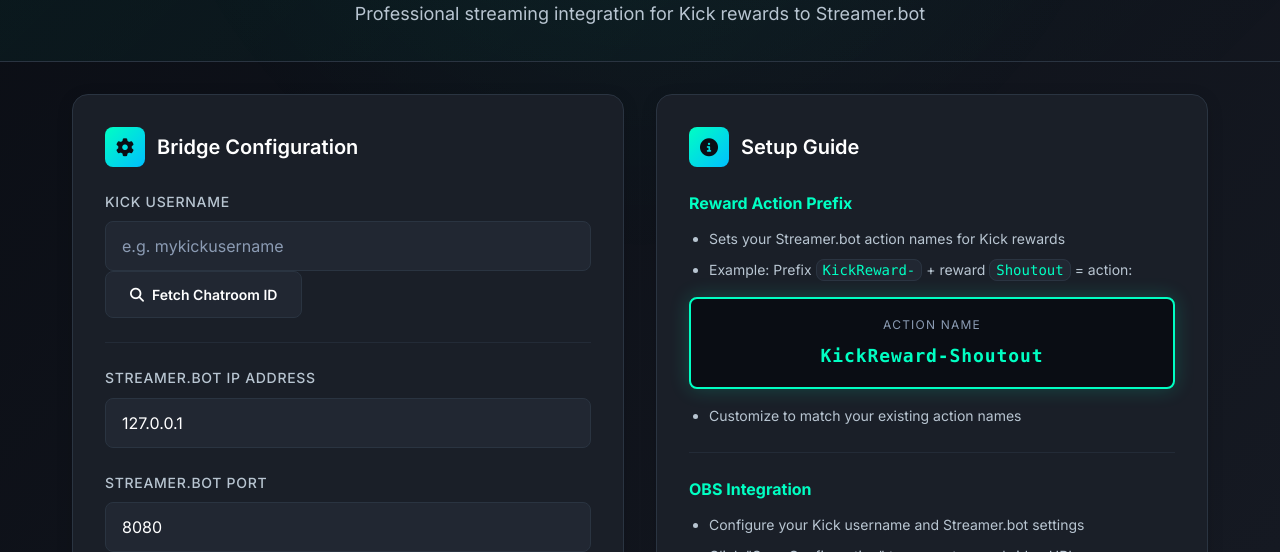
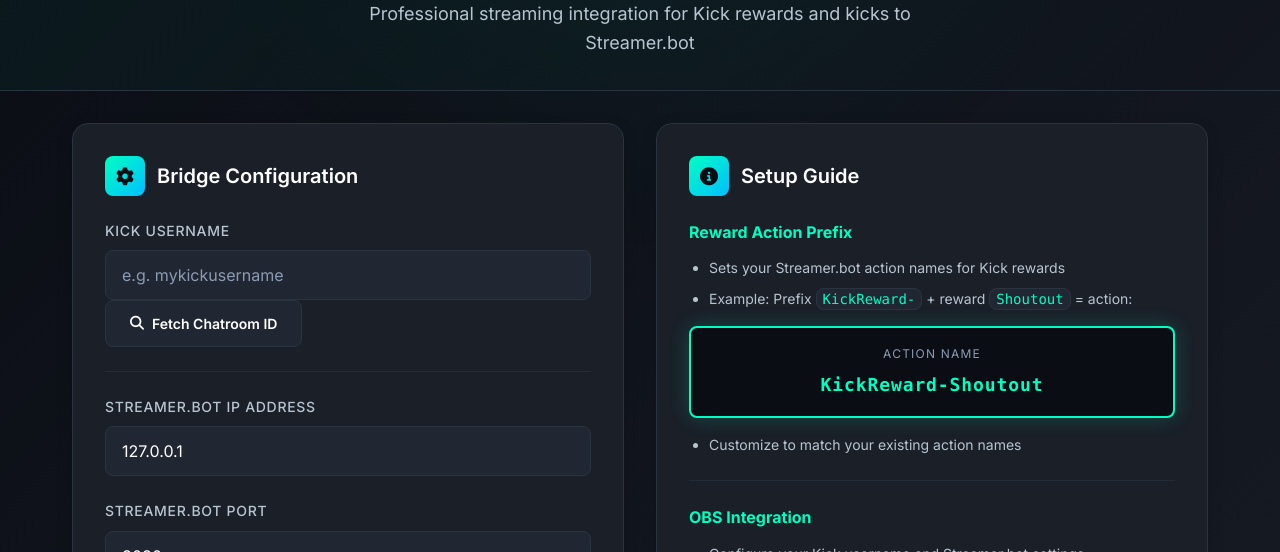
Before and after one commit to id3adeye/bridge, a plain HTML site: page settings.html in a window 1280 px wide. Shown: the part 248-800 px from the top of the page. Drawn offline with Linux system fonts and the light colour scheme.

Commit message:
Add files via upload

```diff
--- a/settings.html
+++ b/settings.html
@@ -451,7 +451,7 @@
                 <div class="brand-text">ICHRISIRL</div>
             </div>
             <h1 class="main-title">Kick Bridge<br>Settings Dashboard</h1>
-            <p class="subtitle">Professional streaming integration for Kick rewards to Streamer.bot</p>
+            <p class="subtitle">Professional streaming integration for Kick rewards and kicks to Streamer.bot</p>
         </header>
 
         <main class="main-content">
```
